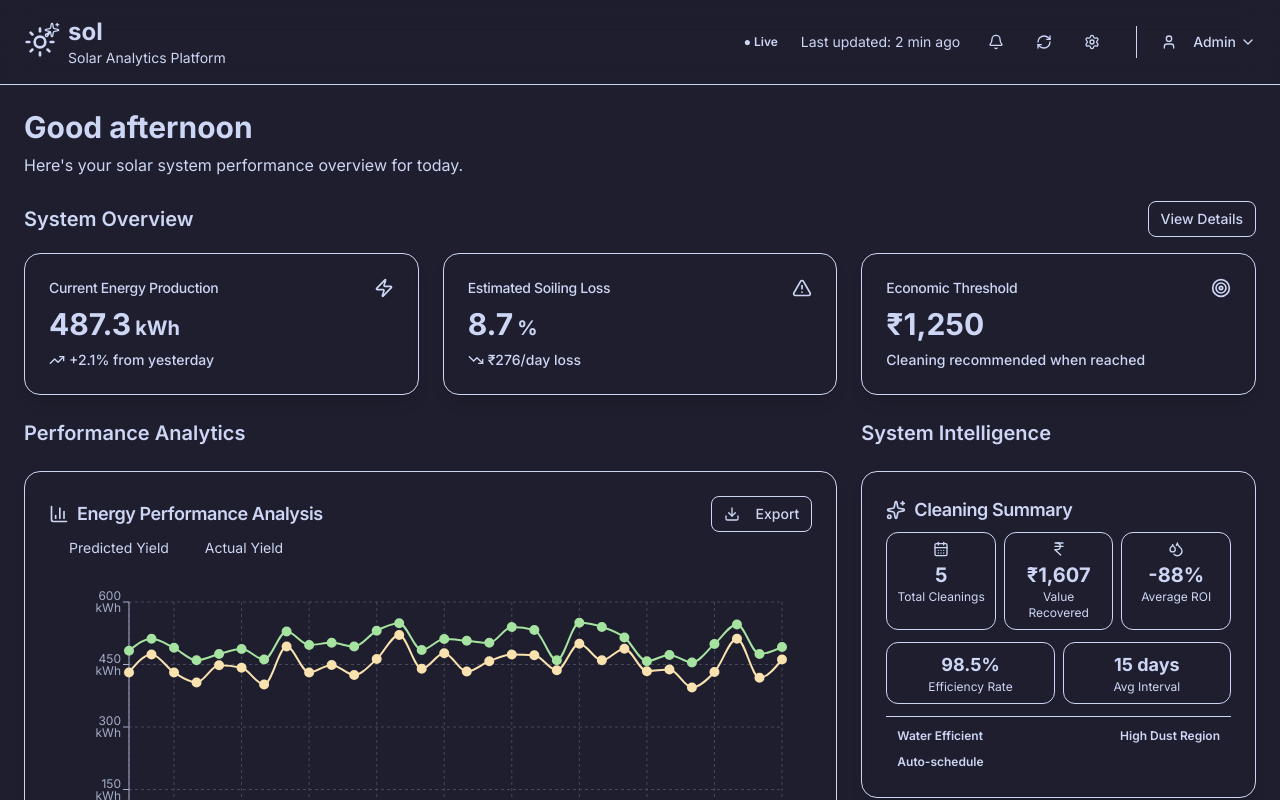
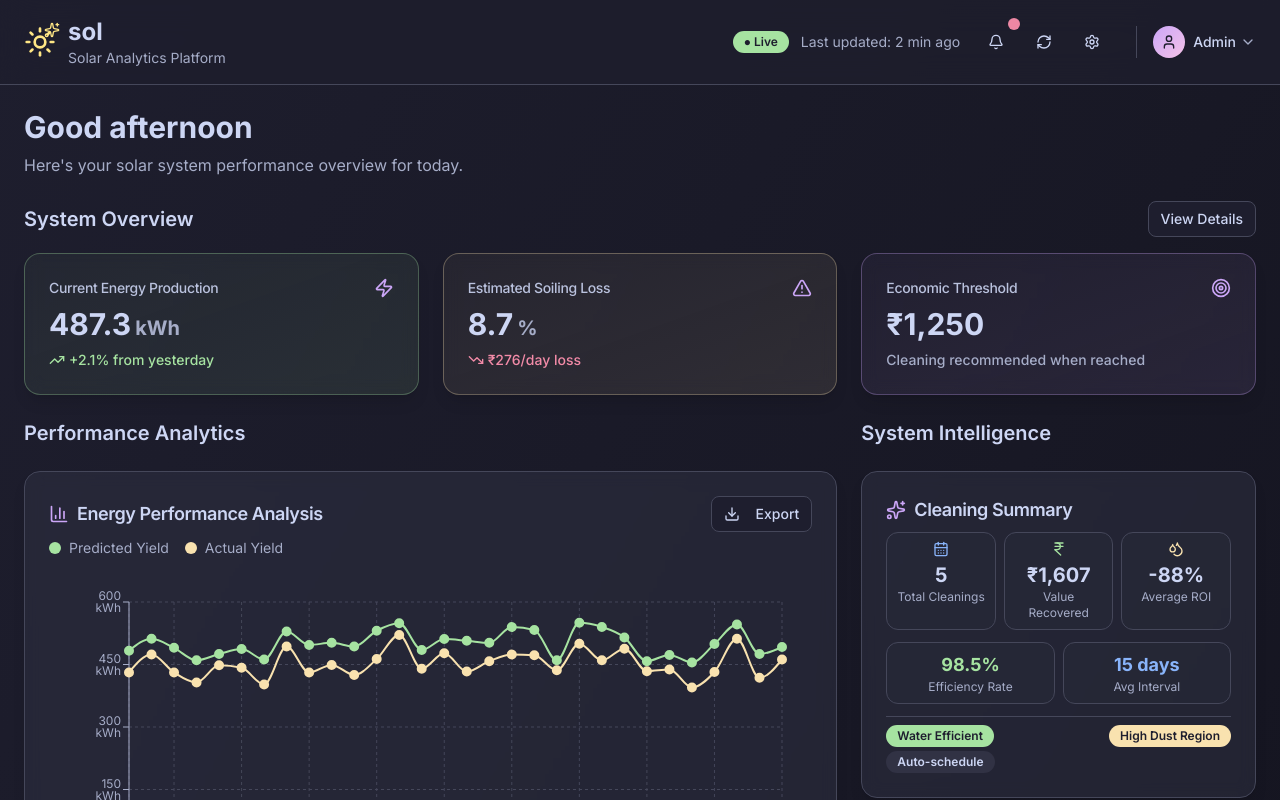
Before and after one commit to Prajwal-k-tech/Sol-hack-for-earth, a React (Vite) app: page / in a window 1280 px wide. Shown: the top 800 px of the page. Built offline with nearby package versions, Linux system fonts and the light colour scheme.

Commit message:
colors yay

```diff
--- a/src/components/dashboard.tsx
+++ b/src/components/dashboard.tsx
@@ -30,8 +30,8 @@ export function Dashboard() {
             <div className="flex items-center gap-4">
               <div className="flex items-center gap-3">
                 <div className="relative group">
-                  <Sun className="h-8 w-8 text-accent-warning transition-transform duration-300 group-hover:rotate-45" />
-                  <Sparkles className="h-4 w-4 text-accent-primary absolute -top-1 -right-1 transition-all duration-300 group-hover:scale-125" />
+                  <Sun className="h-8 w-8 text-accent-warning transition-transform duration-300 group-hover:rotate-45 text-amber-200" />
+                  <Sparkles className="h-4 w-4 text-accent-primary absolute -top-1 -right-1 transition-all duration-300 group-hover:scale-125 text-amber-200" />
                 </div>
                 <div>
                   <h1 className="text-2xl font-bold text-text-primary">sol</h1>
@@ -43,7 +43,7 @@ export function Dashboard() {
             {/* Navigation and Actions */}
             <div className="flex items-center gap-4">
               <div className="hidden md:flex items-center gap-3">
-                <Badge variant="success" className="animate-pulse">
+                <Badge variant="success" className="animate-pulse ">
                   ● Live
                 </Badge>
                 <span className="text-sm text-text-muted">Last updated: 2 min ago</span>
--- a/src/components/roi-simulator.tsx
+++ b/src/components/roi-simulator.tsx
@@ -38,14 +38,14 @@ const RoiSimulator = () => {
   };
 
   return (
-    <Card className="bg-surface-mantle border-border shadow-glow-sm hover:shadow-glow-md transition-all duration-300">
-      <CardHeader className="pb-2">
+    <Card className="hover:shadow-glow transition-all duration-300">
+      <CardHeader className="pb-3">
         <CardTitle className="flex items-center gap-2 text-lg font-semibold text-text-primary">
           <Calculator className="w-5 h-5 text-accent-info" />
           ROI Simulator
         </CardTitle>
       </CardHeader>
-      <CardContent className="space-y-3">
+      <CardContent className="space-y-4">
         <div className="space-y-2">
           <div>
             <label htmlFor="cleaning-cost" className="text-sm font-medium text-text-secondary mb-1 block">
@@ -59,11 +59,15 @@ const RoiSimulator = () => {
                 value={cost}
                 onChange={(e) => setCost(e.target.value)}
                 placeholder="e.g., 2500"
-                className="pl-7 text-base"
+                className="pl-7 text-base bg-surface-overlay/50 border-border/60 text-text-primary placeholder:text-text-muted focus:border-accent-primary focus:ring-accent-primary/20"
               />
             </div>
           </div>
-          <Button onClick={handleCalculate} variant="default" className="w-full">
+          <Button
+            onClick={handleCalculate}
+            variant="default"
+            className="w-full bg-accent-primary hover:bg-accent-primary/90 text-surface-base font-medium shadow-md hover:shadow-glow transition-all duration-300"
+          >
             <TrendingUp className="w-4 h-4 mr-2" />
             Calculate ROI
           </Button>
--- a/src/index.css
+++ b/src/index.css
@@ -1,5 +1,49 @@
 @import url('https://fonts.googleapis.com/css2?family=Inter:wght@300;400;500;600;700&family=JetBrains+Mono:wght@300;400;500;600&display=swap');
 @import 'tailwindcss';
+
+@theme {
+  /* Catppuccin Mocha color palette */
+  --color-base-50: #cdd6f4;
+  --color-base-100: #b4befe;
+  --color-base-200: #89b4fa;
+  --color-base-300: #74c7ec;
+  --color-base-400: #89dceb;
+  --color-base-500: #a6e3a1;
+  --color-base-600: #f9e2af;
+  --color-base-700: #fab387;
+  --color-base-800: #f38ba8;
+  --color-base-900: #eba0ac;
+
+  --color-text-primary: #cdd6f4;
+  --color-text-secondary: #bac2de;
+  --color-text-muted: #a6adc8;
+  --color-text-disabled: #6c7086;
+
+  --color-surface-base: #1e1e2e;
+  --color-surface-mantle: #181825;
+  --color-surface-crust: #11111b;
+  --color-surface-overlay: #313244;
+  --color-surface-overlay-1: #45475a;
+  --color-surface-overlay-2: #585b70;
+
+  --color-accent-primary: #cba6f7;
+  --color-accent-secondary: #f5c2e7;
+  --color-accent-success: #a6e3a1;
+  --color-accent-warning: #f9e2af;
+  --color-accent-error: #f38ba8;
+  --color-accent-info: #89b4fa;
+
+  --color-border: #45475a;
+  --color-ring: #cba6f7;
+
+  /* Font families */
+  --font-family-sans: 'Inter', system-ui, sans-serif;
+  --font-family-mono: 'JetBrains Mono', monospace;
+
+  /* Custom shadows */
+  --shadow-glow: 0 0 20px rgb(203 166 247 / 0.3);
+  --shadow-glow-lg: 0 0 40px rgb(203 166 247 / 0.2);
+}
 
 * {
   box-sizing: border-box;
--- a/tailwind.config.js
+++ b/tailwind.config.js
@@ -4,71 +4,4 @@ export default {
     "./index.html",
     "./src/**/*.{js,ts,jsx,tsx}",
   ],
-  theme: {
-    extend: {
-      colors: {
-        // Catppuccin Mocha color palette
-        base: {
-          50: '#cdd6f4',  // lavender
-          100: '#b4befe', // blue
-          200: '#89b4fa', // sapphire
-          300: '#74c7ec', // sky
-          400: '#89dceb', // teal
-          500: '#a6e3a1', // green
-          600: '#f9e2af', // yellow
-          700: '#fab387', // peach
-          800: '#f38ba8', // maroon
-          900: '#eba0ac', // pink
-        },
-        text: {
-          primary: '#cdd6f4',   // lavender
-          secondary: '#bac2de', // subtext1
-          muted: '#a6adc8',     // subtext0
-          disabled: '#6c7086', // overlay2
-        },
-        surface: {
-          base: '#1e1e2e',      // base
-          mantle: '#181825',    // mantle
-          crust: '#11111b',     // crust
-          overlay: '#313244',   // surface0
-          'overlay-1': '#45475a', // surface1
-          'overlay-2': '#585b70', // surface2
-        },
-        accent: {
-          primary: '#cba6f7',   // mauve
-          secondary: '#f5c2e7', // pink
-          success: '#a6e3a1',   // green
-          warning: '#f9e2af',   // yellow
-          error: '#f38ba8',     // red
-          info: '#89b4fa',      // blue
-        },
-        border: '#45475a',      // surface1
-        ring: '#cba6f7',       // mauve
-      },
-      fontFamily: {
-        sans: ['Inter', 'system-ui', 'sans-serif'],
-        mono: ['JetBrains Mono', 'monospace'],
-      },
-      animation: {
-        'fade-in': 'fadeIn 0.5s ease-in-out',
-        'slide-up': 'slideUp 0.3s ease-out',
-        'pulse-slow': 'pulse 3s cubic-bezier(0.4, 0, 0.6, 1) infinite',
-      },
-      keyframes: {
-        fadeIn: {
-          '0%': { opacity: '0', transform: 'translateY(10px)' },
-          '100%': { opacity: '1', transform: 'translateY(0)' },
-        },
-        slideUp: {
-          '0%': { opacity: '0', transform: 'translateY(20px)' },
-          '100%': { opacity: '1', transform: 'translateY(0)' },
-        },
-      },
-      boxShadow: {
-        'glow': '0 0 20px rgba(203, 166, 247, 0.3)',
-        'glow-lg': '0 0 40px rgba(203, 166, 247, 0.2)',
-      },
-    },
-  },
-  plugins: [],
 }
```
